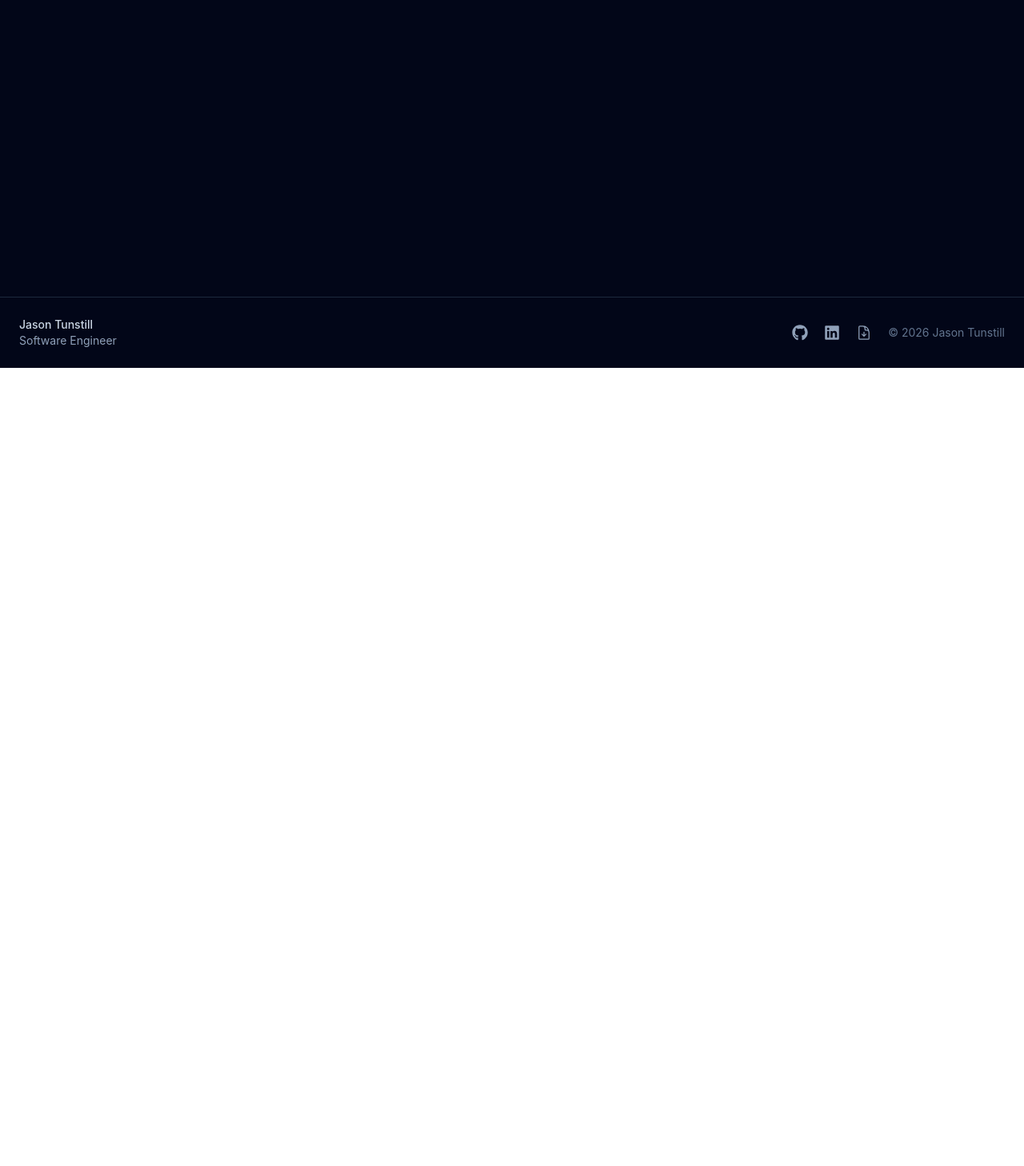
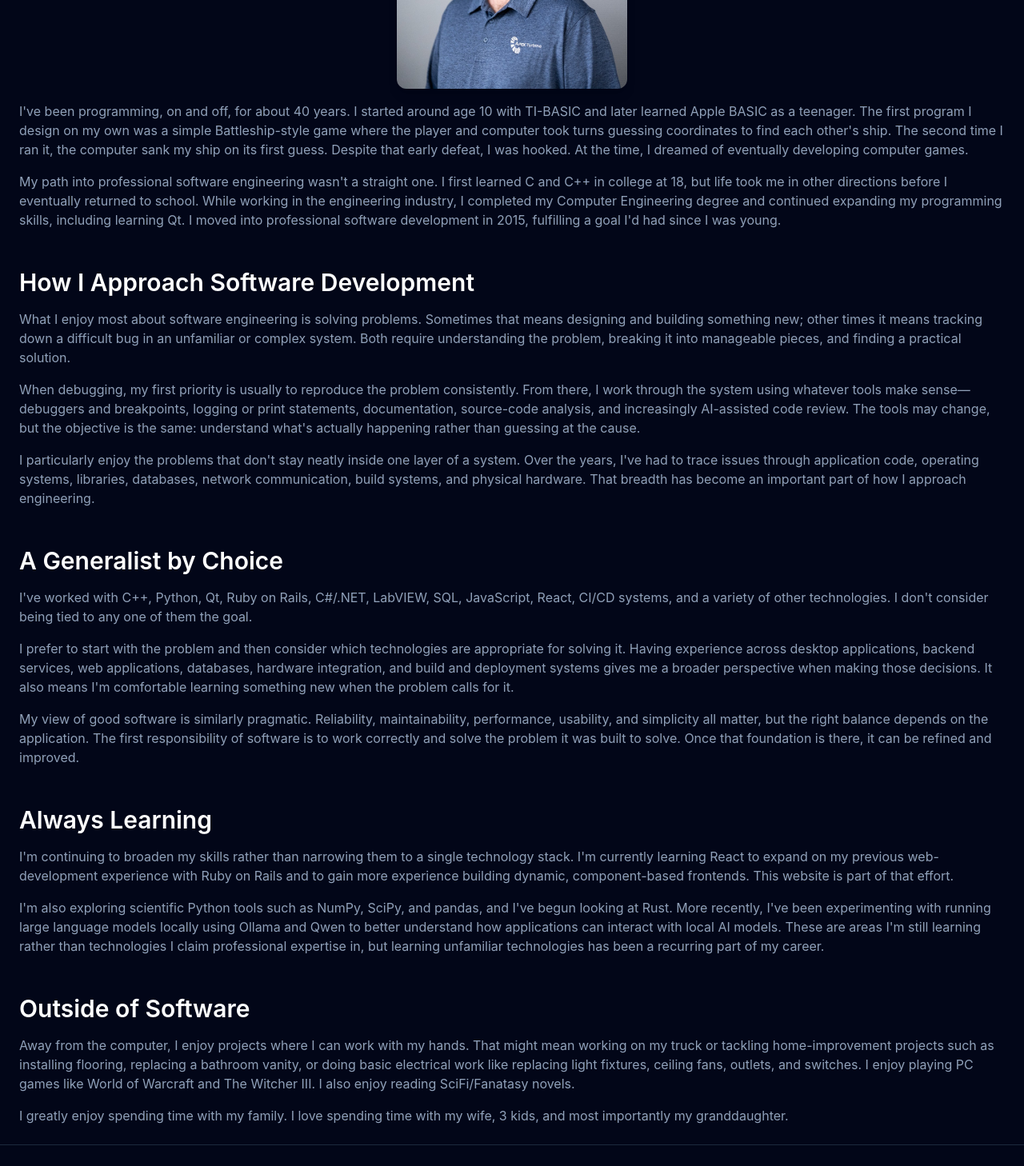
Before and after one commit to ironhead3829/bio, a React (Vite) app: page /biography/about in a window 1280 px wide. Shown: the part 340-1798 px from the top of the page at 80% size. Before the commit the page ends 800 px from the top, so only its background shows below. Built offline with nearby package versions, Linux system fonts and the light colour scheme.

Commit message:
Flesh out the about page. Added an image of me.

```diff
--- a/src/pages/About.tsx
+++ b/src/pages/About.tsx
@@ -1,15 +1,123 @@
+import profilePhoto from "../assets/me.png";
+
 export default function About() {
     return(
         <>
-            <section className="mx-auto w full max-w-7xl px-6 py-12">
+            <section className="mx-auto w full max-w-7xl px-6 py-6">
                 <h1 className="text-3xl font-semibold text-white">
-                    About
+                    About Me
+                </h1>
+
+                <img
+                    src={profilePhoto}
+                    alt="Jason Tunstill"
+                    className="mx-auto mt-8 w-64 rounded-xl object-cover shadow-lg md:w-72"
+                />
+
+                <p className="mt-4 text-slate-400">
+                    I've been programming, on and off, for about 40 years. I started around age 10 with TI-BASIC
+                    and later learned Apple BASIC as a teenager. The first program I design on my own was a simple
+                    Battleship-style game where the player and computer took turns guessing coordinates to find each
+                    other's ship. The second time I ran it, the computer sank my ship on its first guess. Despite that
+                    early defeat, I was hooked. At the time, I dreamed of eventually developing computer games.
+                </p>
+
+                <p className="mt-4 text-slate-400">
+                    My path into professional software engineering wasn't a straight one. I first learned C and C++ in
+                    college at 18, but life took me in other directions before I eventually returned to school. While working
+                    in the engineering industry, I completed my Computer Engineering degree and continued expanding my programming
+                    skills, including learning Qt. I moved into professional software development in 2015, fulfilling a goal I'd
+                    had since I was young.
+                </p>
+            </section>
+
+            <section className="mx-auto w full max-w-7xl px-6 py-6">
+                <h1 className="text-3xl font-semibold text-white">
+                    How I Approach Software Development
                 </h1>
 
                 <p className="mt-4 text-slate-400">
-                    About page content coming soon. Stay tuned!
+                    What I enjoy most about software engineering is solving problems. Sometimes that means designing and building
+                    something new; other times it means tracking down a difficult bug in an unfamiliar or complex system. Both
+                    require understanding the problem, breaking it into manageable pieces, and finding a practical solution.
+                </p>
+
+                <p className="mt-4 text-slate-400">
+                    When debugging, my first priority is usually to reproduce the problem consistently. From there, I work through
+                    the system using whatever tools make sense—debuggers and breakpoints, logging or print statements, documentation,
+                    source-code analysis, and increasingly AI-assisted code review. The tools may change, but the objective is the
+                    same: understand what's actually happening rather than guessing at the cause.
+                </p>
+
+                <p className="mt-4 text-slate-400">
+                    I particularly enjoy the problems that don't stay neatly inside one layer of a system. Over the years, I've had to
+                    trace issues through application code, operating systems, libraries, databases, network communication, build systems,
+                    and physical hardware. That breadth has become an important part of how I approach engineering.
                 </p>
             </section>
+
+            <section className="mx-auto w full max-w-7xl px-6 py-6">
+                <h1 className="text-3xl font-semibold text-white">
+                    A Generalist by Choice
+                </h1>
+
+                <p className="mt-4 text-slate-400">
+                    I've worked with C++, Python, Qt, Ruby on Rails, C#/.NET, LabVIEW, SQL, JavaScript, React, CI/CD systems, and a
+                    variety of other technologies. I don't consider being tied to any one of them the goal.
+                </p>
+
+                <p className="mt-4 text-slate-400">
+                    I prefer to start with the problem and then consider which technologies are appropriate for solving it. Having
+                    experience across desktop applications, backend services, web applications, databases, hardware integration, and
+                    build and deployment systems gives me a broader perspective when making those decisions. It also means I'm
+                    comfortable learning something new when the problem calls for it.
+                </p>
+
+                <p className="mt-4 text-slate-400">
+                    My view of good software is similarly pragmatic. Reliability, maintainability, performance, usability, and
+                    simplicity all matter, but the right balance depends on the application. The first responsibility of software
+                    is to work correctly and solve the problem it was built to solve. Once that foundation is there, it can be refined
+                    and improved.
+                </p>
+            </section>
+
+            <section className="mx-auto w full max-w-7xl px-6 py-6">
+                <h1 className="text-3xl font-semibold text-white">
+                    Always Learning
+                </h1>
+
+                <p className="mt-4 text-slate-400">
+                    I'm continuing to broaden my skills rather than narrowing them to a single technology stack. I'm currently
+                    learning React to expand on my previous web-development experience with Ruby on Rails and to gain more experience
+                    building dynamic, component-based frontends. This website is part of that effort.
+                </p>
+                <p className="mt-4 text-slate-400">
+                    I'm also exploring scientific Python tools such as NumPy, SciPy, and pandas, and I've begun looking at Rust.
+                    More recently, I've been experimenting with running large language models locally using Ollama and Qwen to better
+                    understand how applications can interact with local AI models. These are areas I'm still learning rather than
+                    technologies I claim professional expertise in, but learning unfamiliar technologies has been a recurring part
+                    of my career.
+                </p>
+            </section>
+
+            <section className="mx-auto w full max-w-7xl px-6 py-6">
+                <h1 className="text-3xl font-semibold text-white">
+                    Outside of Software
+                </h1>
+
+                <p className="mt-4 text-slate-400">
+                    Away from the computer, I enjoy projects where I can work with my hands. That might mean working on my truck or
+                    tackling home-improvement projects such as installing flooring, replacing a bathroom vanity, or doing basic electrical
+                    work like replacing light fixtures, ceiling fans, outlets, and switches. I enjoy playing PC games like World of
+                    Warcraft and The Witcher III. I also enjoy reading SciFi/Fanatasy novels.
+                </p>
+
+                <p className="mt-4 text-slate-400">
+                    I greatly enjoy spending time with my family. I love spending time with my wife, 3 kids, and most importantly my
+                    granddaughter.
+                </p>
+            </section>
+
         </>
     );
 }
```
Also changed, not shown: src/assets/me.png (added).
